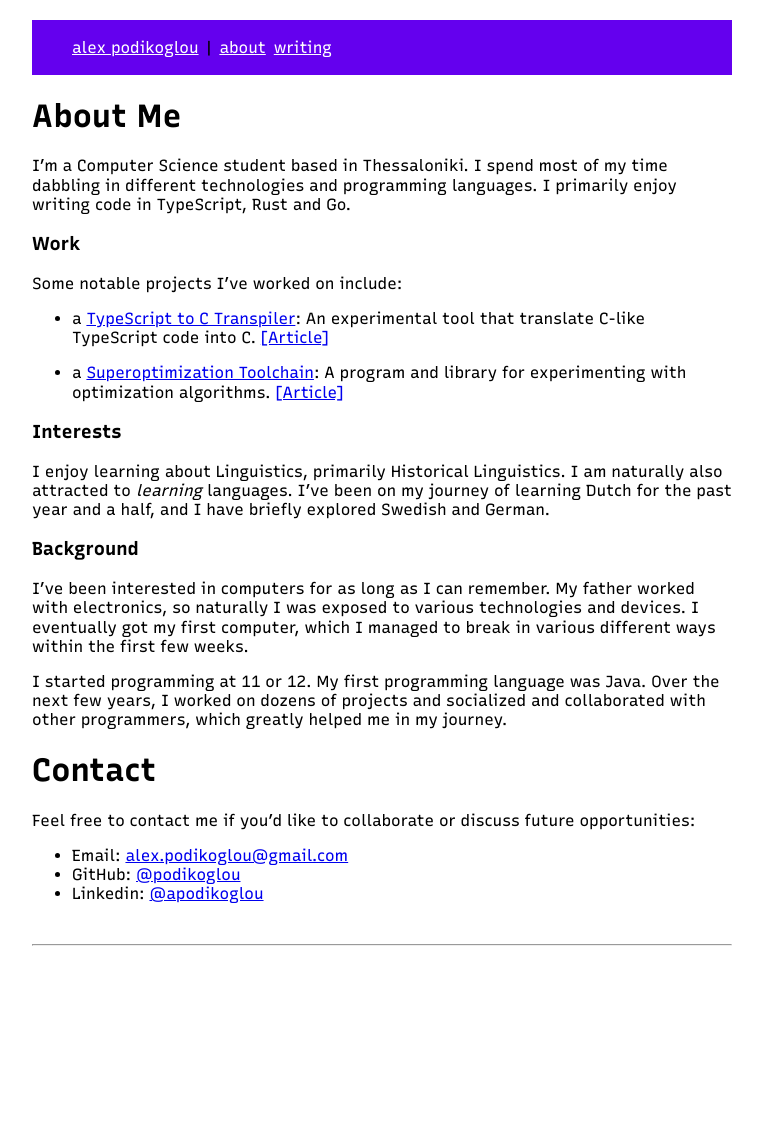
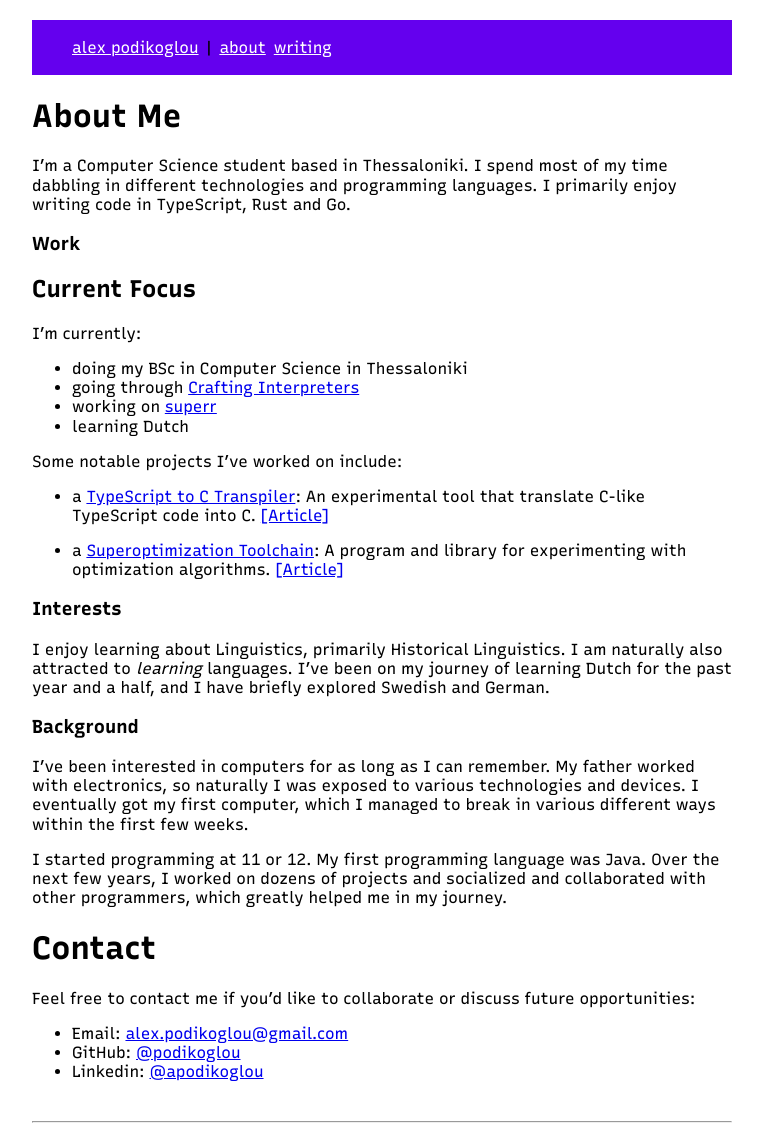
Before and after one commit to podikoglou/podikoglou.eu, a Jekyll site: the page built from about.md, in a window 1280 px wide. Shown: the whole page, without its empty margins (258-1021 px from the left). Built offline with Jekyll 4.4.1, drawn with Linux system fonts in a browser that asks for light colours; before the commit the page ends 954 px from its top, so only the background shows below that.

Commit message:
current focus

```diff
--- a/about.md
+++ b/about.md
@@ -11,6 +11,12 @@ dabbling in different technologies and programming languages. I primarily enjoy
 writing code in TypeScript, Rust and Go.
 
 ### Work
+## Current Focus
+I'm currently:
+- doing my BSc in Computer Science in Thessaloniki
+- going through [Crafting Interpreters](https://www.craftinginterpreters.com/)
+- working on [superr](https://github.com/podikoglou/superr)
+- learning Dutch
 
 Some notable projects I've worked on include:
 
```
